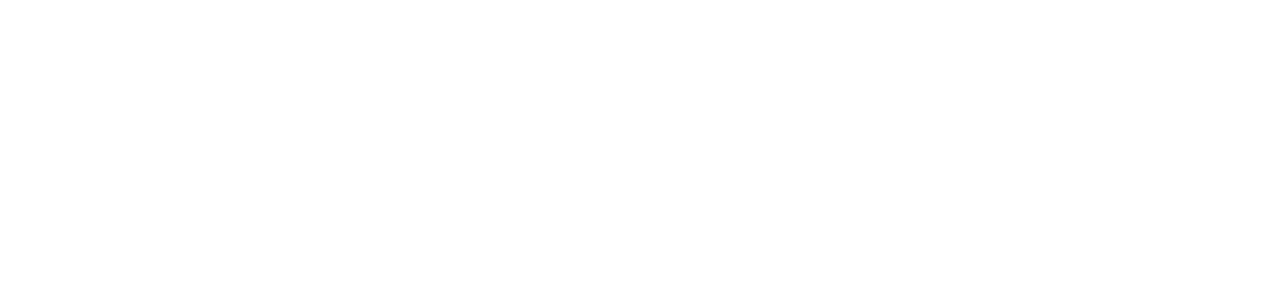
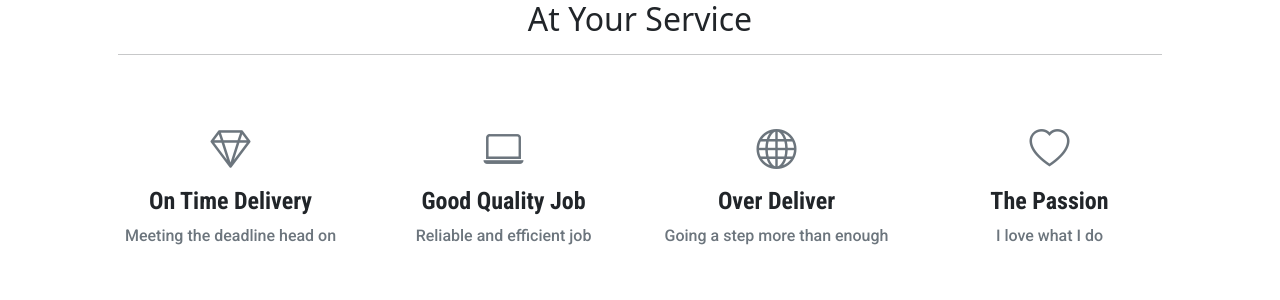
Before and after one commit to SamuelNjenga/the-wrapper, a React (Vite) app: page /services in a window 1280 px wide. Before the commit this address had no page. Shown: the top 300 px of the page. Built offline with nearby package versions, Linux system fonts and the light colour scheme.

Commit message:
feat: add Service components

```diff
--- a/index.html
+++ b/index.html
@@ -17,10 +17,23 @@
       href="https://fonts.googleapis.com/css2?family=Raleway:wght@700&display=swap"
       rel="stylesheet"
     />
+    <link
+      href="https://fonts.googleapis.com/css2?family=Roboto+Condensed:wght@700&display=swap"
+      rel="stylesheet"
+    />
+    <link
+      href="https://fonts.googleapis.com/css2?family=Roboto:wght@500&display=swap"
+      rel="stylesheet"
+    />
+
+    <!-- Bootstrap Icons -->
+    <link
+      rel="stylesheet"
+      href="https://cdn.jsdelivr.net/npm/bootstrap-icons@1.7.2/font/bootstrap-icons.css"
+    />
   </head>
   <body>
     <div id="root"></div>
-
     <script type="module" src="/src/main.jsx"></script>
   </body>
 </html>
--- a/package.json
+++ b/package.json
@@ -14,6 +14,7 @@
     "@material-ui/icons": "^4.11.3",
     "@mui/material": "^5.11.10",
     "axios": "^1.3.3",
+    "bootstrap": "^5.2.3",
     "react": "^18.2.0",
     "react-dom": "^18.2.0",
     "react-router-dom": "^6.8.1"
--- a/src/App.jsx
+++ b/src/App.jsx
@@ -7,6 +7,7 @@ import Education from "./features/education/Education";
 import Experience from "./features/experience/Experience";
 import InterestsList from "./features/interests/InterestsList";
 import Introduction from "./features/intro/Introduction";
+import ServicesList from "./features/services/ServicesList";
 import SkillsList from "./features/skills/SkillsList";
 
 const App = () => {
@@ -20,6 +21,7 @@ const App = () => {
           <Route path="/education" element={<Education />} />
           <Route path="/experience" element={<Experience />} />
           <Route path="/interests" element={<InterestsList />} />
+          <Route path="/services" element={<ServicesList />} />
         </Routes>
       </Router>
     </div>
--- /dev/null
+++ b/src/features/services/ServicesList.css
@@ -0,0 +1,6 @@
+.service-maintext {
+  font-family: "Roboto Condensed", sans-serif;
+}
+.service-minitext {
+  font-family: "Roboto", sans-serif;
+}
--- /dev/null
+++ b/src/features/services/ServicesList.jsx
@@ -0,0 +1,64 @@
+import React from "react";
+
+import "./ServicesList.css";
+
+const ServicesList = () => {
+  return (
+    <div>
+      <section className="page-section" id="services">
+        <div className="container px-4 px-lg-5">
+          <h2 className="text-center mt-0">At Your Service</h2>
+          <hr className="divider" />
+          <div className="row gx-4 gx-lg-5">
+            <div className="col-lg-3 col-md-6 text-center">
+              <div className="mt-5">
+                <div className="mb-2">
+                  <i className="bi-gem fs-1 text-secondary"></i>
+                </div>
+                <h3 className="h4 mb-2 service-maintext">On Time Delivery</h3>
+                <p className="text-muted mb-0 service-minitext">
+                  Meeting the deadline head on
+                </p>
+              </div>
+            </div>
+            <div className="col-lg-3 col-md-6 text-center">
+              <div className="mt-5">
+                <div className="mb-2">
+                  <i className="bi-laptop fs-1 text-secondary"></i>
+                </div>
+                <h3 className="h4 mb-2 service-maintext">Good Quality Job</h3>
+                <p className="text-muted mb-0 service-minitext">
+                  Reliable and efficient job
+                </p>
+              </div>
+            </div>
+            <div className="col-lg-3 col-md-6 text-center">
+              <div className="mt-5">
+                <div className="mb-2">
+                  <i className="bi-globe fs-1 text-secondary"></i>
+                </div>
+                <h3 className="h4 mb-2 service-maintext">Over Deliver</h3>
+                <p className="text-muted mb-0 service-minitext">
+                  Going a step more than enough
+                </p>
+              </div>
+            </div>
+            <div className="col-lg-3 col-md-6 text-center">
+              <div className="mt-5">
+                <div className="mb-2">
+                  <i className="bi-heart fs-1 text-secondary"></i>
+                </div>
+                <h3 className="h4 mb-2 service-maintext">The Passion</h3>
+                <p className="text-muted mb-0 service-minitext">
+                  I love what I do
+                </p>
+              </div>
+            </div>
+          </div>
+        </div>
+      </section>
+    </div>
+  );
+};
+
+export default ServicesList;
--- a/src/main.jsx
+++ b/src/main.jsx
@@ -4,6 +4,7 @@ import ReactDOM from "react-dom/client";
 import App from "./App";
 
 import "./index.css";
+import "bootstrap/dist/css/bootstrap.min.css";
 
 ReactDOM.createRoot(document.getElementById("root")).render(
   <React.StrictMode>
```
Also changed, not shown: src/features/services/Service.jsx (added, +11 -0 lines), 1 other file (tests, documents, lock files or other folders).
